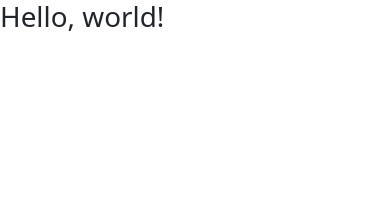
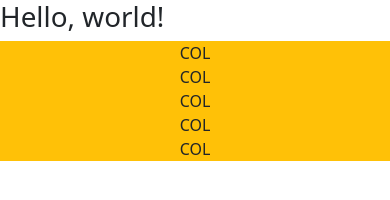
Before and after one commit to SaraRadotic/rad, a plain HTML site: page index.html in a window 390 px wide. Drawn offline with nearby package versions, Linux system fonts and the light colour scheme.

Commit message:
add basic responsive layout to page

```diff
--- a/index.html
+++ b/index.html
@@ -8,6 +8,15 @@
   </head>
   <body>
     <h1>Hello, world!</h1>
+    <div class="container-fluid text-center">
+        <div class="row row-cols-1 row-cols-md-3">
+            <div class="col bg-warning">COL</div>
+            <div class="col bg-warning">COL</div>
+            <div class="col bg-warning">COL</div>
+            <div class="col bg-warning">COL</div>
+            <div class="col bg-warning">COL</div>
+        </div>
+    </div>
     <script src="https://cdn.jsdelivr.net/npm/bootstrap@5.3.2/dist/js/bootstrap.bundle.min.js" integrity="sha384-C6RzsynM9kWDrMNeT87bh95OGNyZPhcTNXj1NW7RuBCsyN/o0jlpcV8Qyq46cDfL" crossorigin="anonymous"></script>
   </body>
 </html>
```
